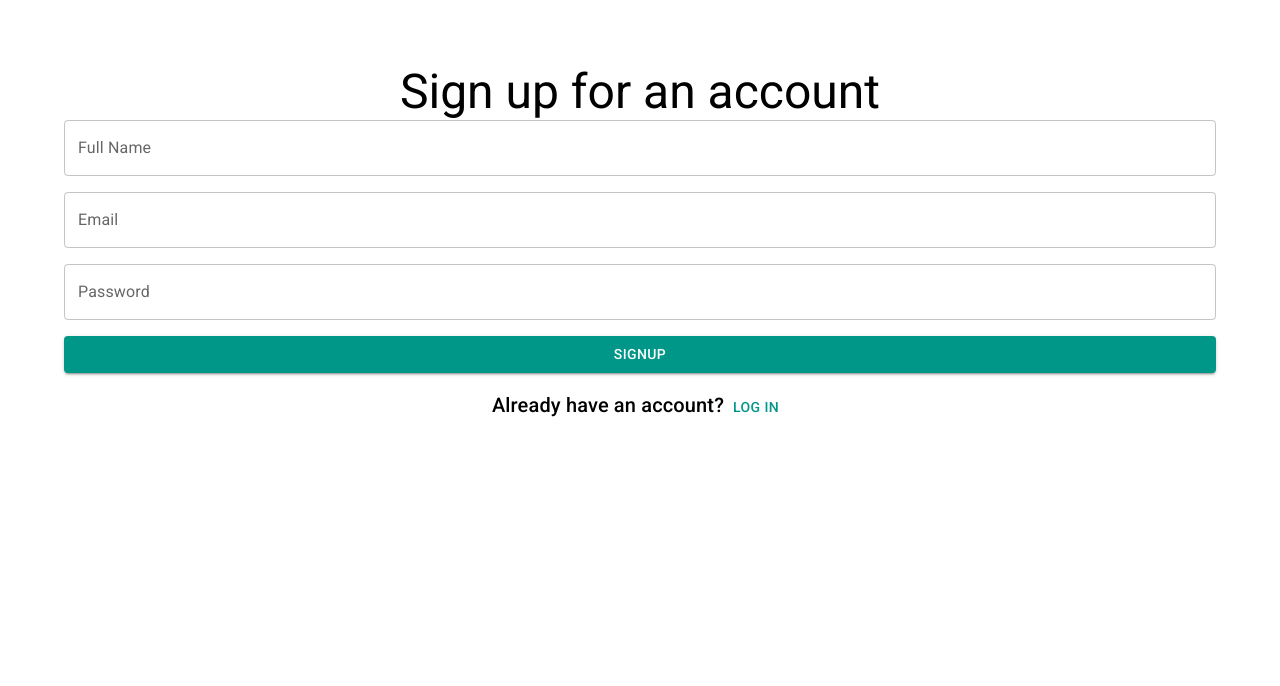
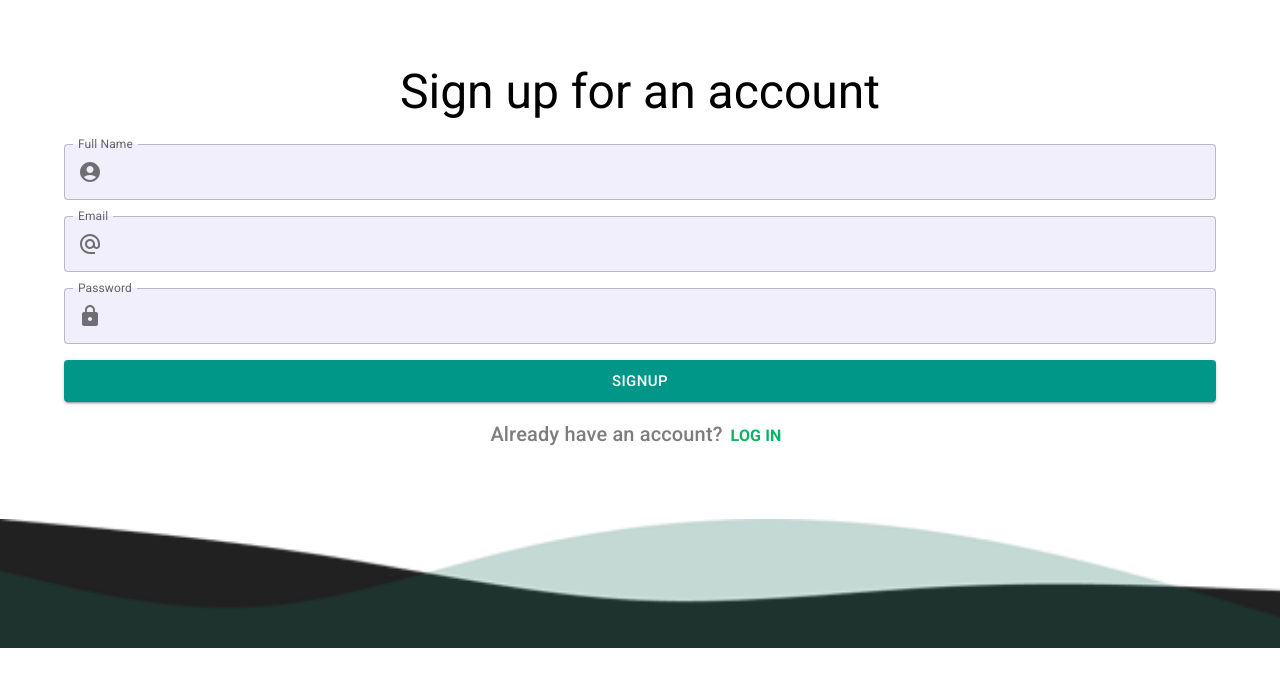
Before and after one commit to Acetylcholine007/Recyclotronics-Frontend, a React (Vite) app: page /signup in a window 1280 px wide. Shown: the top 686 px of the page. Built offline with nearby package versions, Linux system fonts and the light colour scheme.

Commit message:
Style adjustment in login/signup screen.

```diff
--- a/src/views/authView/pages/LoginPage.jsx
+++ b/src/views/authView/pages/LoginPage.jsx
@@ -11,6 +11,9 @@ import React, { useContext, useState } from "react";
 import AuthAPI from "../../../shared/apis/AuthAPI";
 import { useHistory } from "react-router-dom";
 import { AuthContext } from "../../../shared/contexts/AuthContext";
+import AlternateEmailIcon from '@mui/icons-material/AlternateEmail';
+import LockIcon from '@mui/icons-material/Lock';
+import background from "../../../assets/BG.png";
 
 const LoginPage = () => {
   const auth = useContext(AuthContext);
@@ -27,8 +30,8 @@ const LoginPage = () => {
   return (
     <Box>
       <Container align="center" sx={{ marginTop: "4rem" }}>
-        <Typography variant="h3">Sign in</Typography>
-        <Typography variant="body1">
+        <Typography variant="h3" sx={{ marginBottom: "1rem" }}>Sign in</Typography>
+        <Typography variant="body1" sx={{ marginBottom: "1rem" }}>
           Enter your email and password below
         </Typography>
         <Stack component="form" spacing={2} noValidate autoComplete="off">
@@ -40,6 +43,14 @@ const LoginPage = () => {
             onChange={(e) => setEmail(e.target.value)}
             value={email}
             fullWidth={true}
+            InputProps={{
+              startAdornment: (
+                <InputAdornment position="start">
+                  <AlternateEmailIcon/>
+                </InputAdornment>
+              ),
+            }}
+            sx={{backgroundColor: "#f1effb"}}
           />
           <TextField
             id="password"
@@ -49,18 +60,27 @@ const LoginPage = () => {
             onChange={(e) => setPassword(e.target.value)}
             value={password}
             fullWidth={true}
+             InputProps={{
+              startAdornment: (
+                <InputAdornment position="start">
+                  <LockIcon />
+                </InputAdornment>
+              ),
+            }}
+            sx={{backgroundColor: "#f1effb"}}
           />
-          <Button variant="contained" onClick={loginHandler}>
+          <Button variant="contained" size="large" onClick={loginHandler}>
             LOGIN
           </Button>
           <Stack direction="row" justifyContent="center">
-            <Typography variant="h6">Don't have and account?</Typography>
+            <Typography variant="h6" color="#7d7d7f">Don't have and account?</Typography>
             <Button variant="text" onClick={() => history.push("/signup")}>
-              Sign Up
+              <Typography color="#07b464" fontWeight="bold">Sign Up</Typography>
             </Button>
           </Stack>
         </Stack>
       </Container>
+      <img src={background} alt="Background image" style={{ width: "100%", transform: "translateY(105px)"}}/>
     </Box>
   );
 };
--- a/src/views/authView/pages/SignupPage.jsx
+++ b/src/views/authView/pages/SignupPage.jsx
@@ -6,10 +6,15 @@ import {
   Stack,
   TextField,
   Typography,
+  InputAdornment,
 } from "@mui/material";
 import React, { useState } from "react";
 import { useHistory } from "react-router-dom";
 import AuthAPI from "../../../shared/apis/AuthAPI";
+import AccountCircleIcon from '@mui/icons-material/AccountCircle';
+import AlternateEmailIcon from '@mui/icons-material/AlternateEmail';
+import LockIcon from '@mui/icons-material/Lock';
+import background from "../../../assets/BG.png";
 
 const SignupPage = () => {
   const [fullname, setFullname] = useState("");
@@ -25,7 +30,7 @@ const SignupPage = () => {
   return (
     <Box>
       <Container align="center" sx={{ marginTop: "4rem" }}>
-        <Typography variant="h3">Sign up for an account</Typography>
+        <Typography variant="h3" sx={{ marginBottom: "1.5rem" }}>Sign up for an account</Typography>
         <Stack component="form" spacing={2} noValidate autoComplete="off">
           <TextField
             id="fullname"
@@ -35,6 +40,14 @@ const SignupPage = () => {
             onChange={(e) => setFullname(e.target.value)}
             value={fullname}
             fullWidth={true}
+            InputProps={{
+              startAdornment: (
+                <InputAdornment position="start">
+                  <AccountCircleIcon />
+                </InputAdornment>
+              ),
+            }}
+            sx={{backgroundColor: "#f1effb"}}
           />
           <TextField
             id="email"
@@ -44,6 +57,14 @@ const SignupPage = () => {
             onChange={(e) => setEmail(e.target.value)}
             value={email}
             fullWidth={true}
+             InputProps={{
+              startAdornment: (
+                <InputAdornment position="start">
+                  <AlternateEmailIcon />
+                </InputAdornment>
+              ),
+            }}
+            sx={{backgroundColor: "#f1effb"}}
           />
           <TextField
             id="password"
@@ -53,18 +74,27 @@ const SignupPage = () => {
             onChange={(e) => setPassword(e.target.value)}
             value={password}
             fullWidth={true}
+            InputProps={{
+              startAdornment: (
+                <InputAdornment position="start">
+                  <LockIcon />
+                </InputAdornment>
+              ),
+            }}
+            sx={{backgroundColor: "#f1effb"}}
           />
-          <Button variant="contained" onClick={signupHandler}>
+          <Button variant="contained" size="large" onClick={signupHandler}>
             SIGNUP
           </Button>
           <Stack direction="row" justifyContent="center">
-            <Typography variant="h6">Already have an account?</Typography>
+            <Typography variant="h6" color="#7d7d7f">Already have an account?</Typography>
             <Button variant="text" onClick={() => history.push("/login")}>
-              Log In
+            <Typography color="#07b464" fontWeight="bold">Log In</Typography>
             </Button>
           </Stack>
         </Stack>
       </Container>
+      <img src={background} alt="Background image" style={{ width: "100%", transform: "translateY(65px)"}}/>
     </Box>
   );
 };
```
Also changed, not shown: src/assets/BG.png (added).
